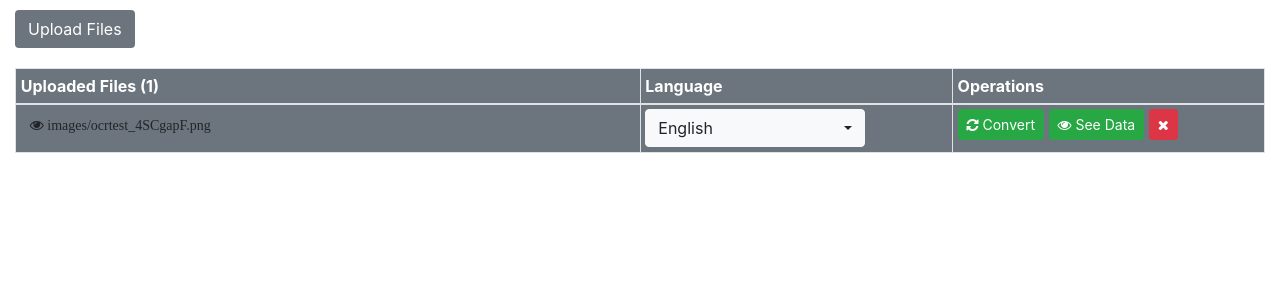
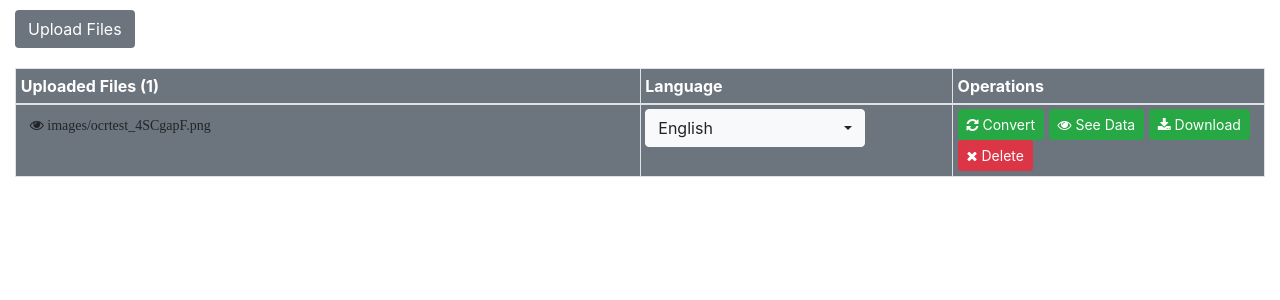
Before and after one commit to m3hm3taydin/ocr-app-django, a Django app: page / in a window 1280 px wide. Shown: the part 45-345 px from the top of the page. Run offline with Django 3.2, Linux system fonts and the light colour scheme; data comes from the database, SQL or seed files in the repository; both versions use the stored data as it was after the commit; some libraries are stand-ins or nearby versions.

Commit message:
Adds download converted text file ops

```diff
--- a/ocr/web/templates/upload_file.html
+++ b/ocr/web/templates/upload_file.html
@@ -147,6 +147,9 @@
         <a data-ref="open-modal" operation="lookdata-{{ document.pk }}" href="#" class="btn btn-sm btn-success">
           <span class="fa fa-eye"></span> See Data
         </a>
+        <a href="{% url 'download_document' pk=document.pk %}" class="btn btn-sm btn-success">
+          <span class="fa fa-download"></span> Download
+        </a>
         {% else %}
         <!-- <a href="{ url 'convert_document' pk=document.pk }" class="btn btn-sm btn-success">
           <span class="fa fa-refresh"></span> Convert
@@ -157,7 +160,7 @@
         </a>
         {% endif %}
         <a href="{% url 'delete_document' pk=document.pk %}" class="btn btn-sm btn-danger">
-          <span class="fa fa-times"></span>
+          <span class="fa fa-times"></span> Delete
         </a>
       </td>
     </tr>
--- a/ocr/web/urls.py
+++ b/ocr/web/urls.py
@@ -10,6 +10,8 @@ urlpatterns = [
     re_path(r'^$', views.UploadFileView.as_view(), name='upload'),
     re_path(r'^about/$', views.AboutView.as_view(), name='about'),
     re_path(r'^document/delete/(?P<pk>\d+)/$', views.delete_document, name='delete_document'),
+    re_path(r'^document/download/(?P<pk>\d+)/$', views.download_document, name='download_document'),
+
     # re_path(r'^document/convert/(?P<pk>\d+)/$', views.convert_document, name='convert_document'),
     re_path(r'^document/ops/(?P<operation>[\w-]+)/$', views.modal_show, name='null_modal'),
 
--- a/ocr/web/views.py
+++ b/ocr/web/views.py
@@ -8,6 +8,7 @@ import time
 from django.http import HttpResponse, Http404, JsonResponse
 from .models import Document
 import subprocess
+import os
 
 
 
@@ -32,9 +33,6 @@ class UploadFileView(View):
             data = {'is_valid': False}
         return JsonResponse(data)
 
-        # document_list = Document.objects.all()
-        # return render(self.request, 'upload_file.html', {'documents': document_list})
-
 def delete_document(request, pk):
     try:
         Document.objects.get(pk=pk).delete()
@@ -42,6 +40,24 @@ def delete_document(request, pk):
         pass
     document_list = Document.objects.all()
     return render(request, 'upload_file.html', {'documents': document_list})
+
+def download_document(request, pk):
+    try:
+        document = Document.objects.get(pk=pk)
+        lines = document.converted_text.split('<br />')
+        file_path = "media/documents/download.txt"
+        with open(file_path, "w") as text_file:
+            for line in lines:
+                text_file.writelines(line + '\n')
+
+        with open(file_path, 'rb') as fh:
+            response = HttpResponse(fh.read(), content_type="application/vnd.ms-excel")
+            response['Content-Disposition'] = 'inline; filename=' + os.path.basename(file_path)
+            return response
+
+    except Document.DoesNotExist:
+        pass
+
 
 def convert_document(request, pk, lang):
     document = Document.objects.get(pk=pk)
```
Also changed, not shown: ocr/media/documents/download.txt (added, +9 -0 lines), ocr/media/documents/output.txt (added, +9 -0 lines), ocr/db.sqlite3.
